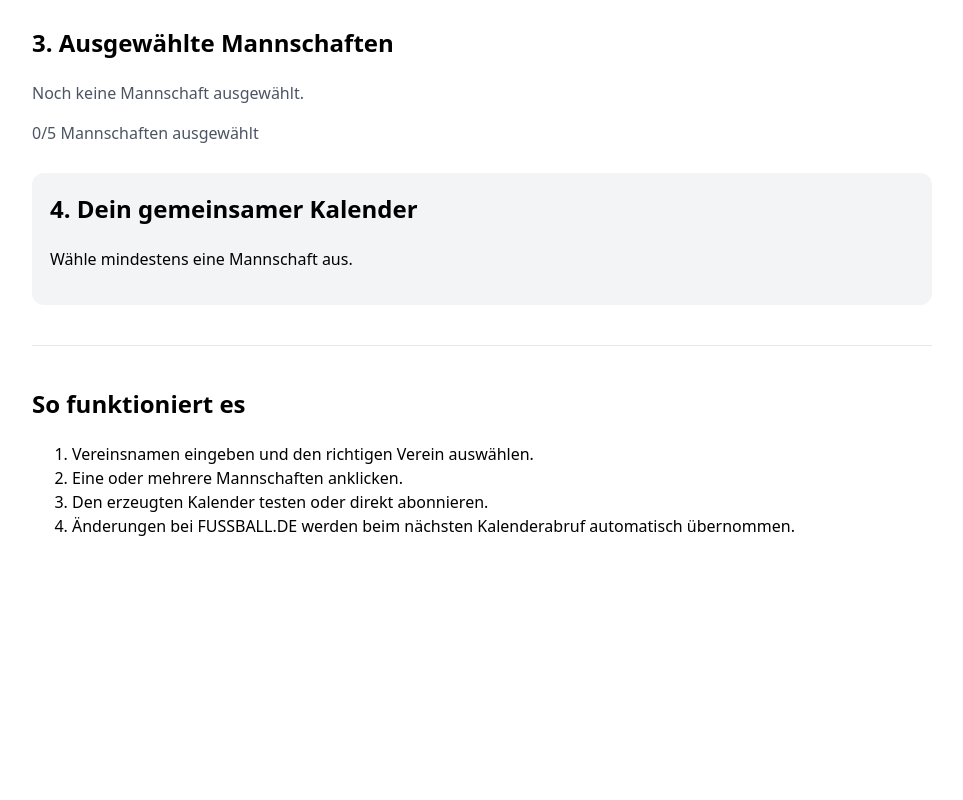
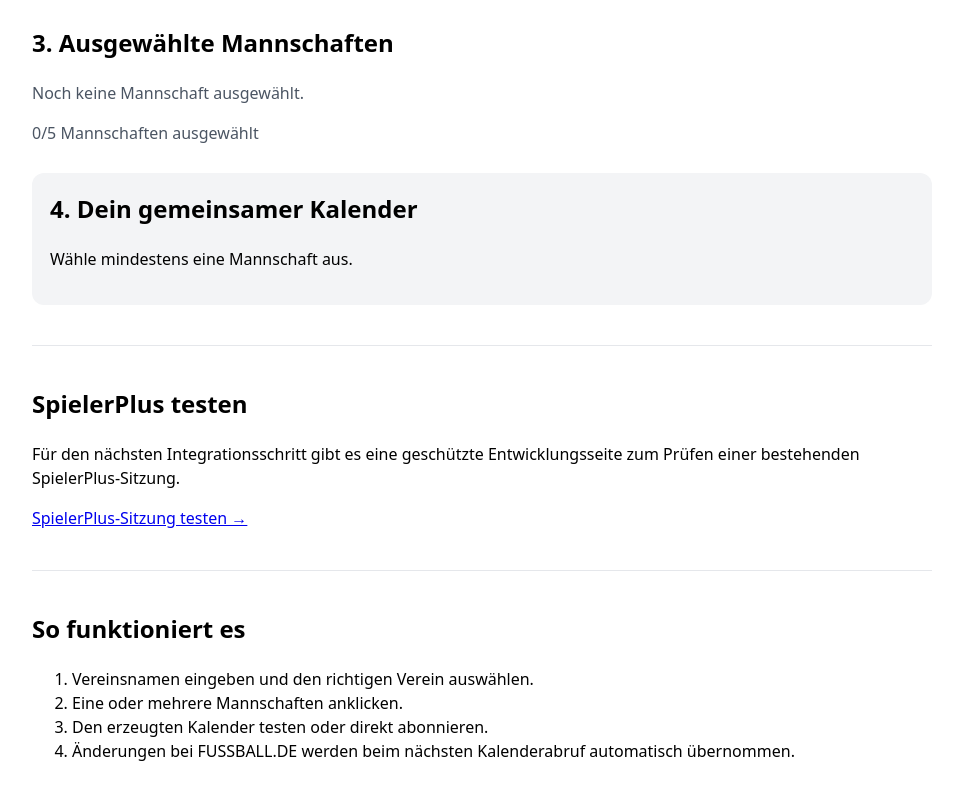
Before and after one commit to ms77-rgb/football-calendar, a Next.js app: page / in a window 1280 px wide. Shown: the part 406-1206 px from the top of the page, without its empty margins (158-1121 px from the left). Before the commit the page ends 1032 px from the top, so only its background shows below. Built offline with nearby package versions, Linux system fonts and the light colour scheme.

Commit message:
feat: link SpielerPlus probe from homepage

```diff
--- a/app/page.tsx
+++ b/app/page.tsx
@@ -32,6 +32,25 @@
       />
 
       <section>
+        <h2>SpielerPlus testen</h2>
+        <p>
+          Für den nächsten Integrationsschritt gibt es eine geschützte
+          Entwicklungsseite zum Prüfen einer bestehenden SpielerPlus-Sitzung.
+        </p>
+        <p>
+          <a href="/dev/spielerplus">SpielerPlus-Sitzung testen →</a>
+        </p>
+      </section>
+
+      <hr
+        style={{
+          margin: "40px 0",
+          border: 0,
+          borderTop: "1px solid #e5e7eb"
+        }}
+      />
+
+      <section>
         <h2>So funktioniert es</h2>
         <ol>
           <li>Vereinsnamen eingeben und den richtigen Verein auswählen.</li>
```
